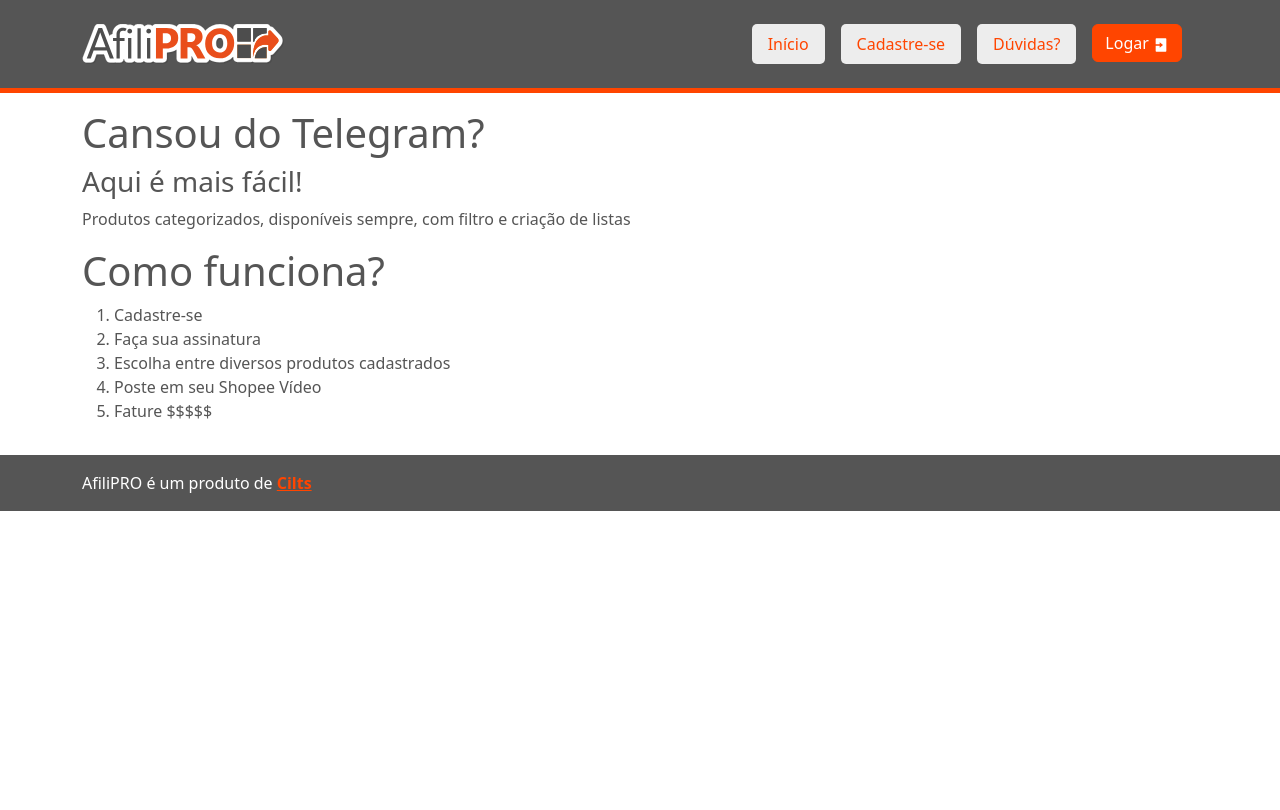
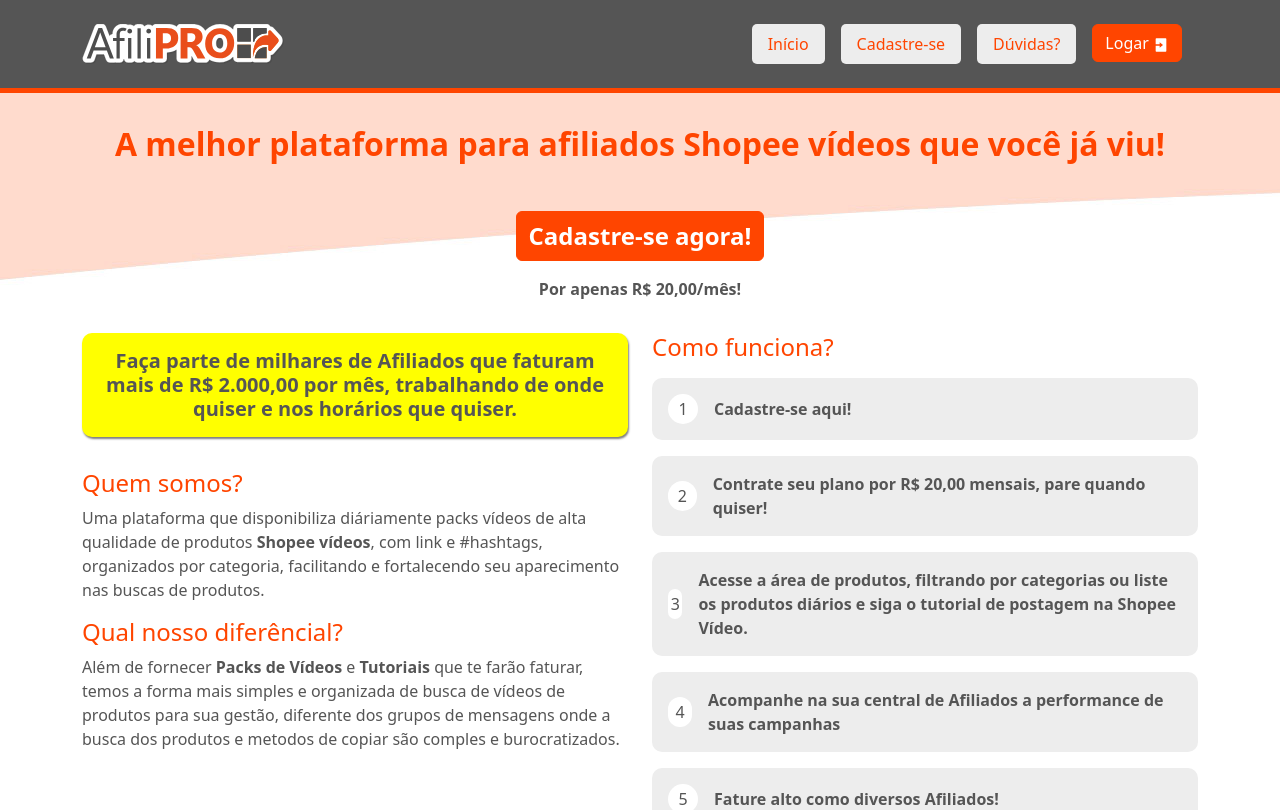
Before and after one commit to danielhauscilts/topafiliados, a React (Vite) app: page / in a window 1280 px wide. Shown: the top 810 px of the page. Built offline with nearby package versions, Linux system fonts and the light colour scheme; what @mercadopago/sdk-react would draw is missing.

Commit message:
implement home and about

```diff
--- a/src/App.scss
+++ b/src/App.scss
@@ -69,6 +69,11 @@
   color: #FFF;
   padding: 1rem 0;
 
+  a {
+    color: #FFF;
+    text-decoration: none;
+  }
+
   @media screen and (max-width: 500px) {
     text-align: center;
   }
--- a/src/App.tsx
+++ b/src/App.tsx
@@ -24,6 +24,8 @@
 // Icons
 import { RiLoginBoxFill } from "react-icons/ri";
 import { RiLogoutBoxRFill } from "react-icons/ri";
+import { MdEmail } from "react-icons/md";
+import { IoLogoWhatsapp } from "react-icons/io";
 
 class User {
   name?: string;
@@ -188,8 +190,15 @@
       <div className='footer'>
         <Container>
           <Row>
+            <Col>
+                  <strong>Contate-nos</strong>
+                  <p>
+                    <a href="mailto:atendimento@afilipro.com.br"><MdEmail /> - atendiento@afilipro.com.br</a><br />
+                    <a href="https://wa.me/5511962601113?text=AfiliPRO"><IoLogoWhatsapp /> - +55 (11) 9 6260.1113</a>
+                  </p>
+            </Col>
             <Col xs={12}>
-              AfiliPRO é um produto de <a href='https://danielhaus.com.br' target='_blank' style={{fontWeight: 'bold'}}>Cilts</a>
+              AfiliPRO é um produto de <strong>Cilts Serviços para Internet</strong> CNPJ: 14.512.150/0001-99
             </Col>
           </Row>
         </Container>
--- a/src/pages/About.tsx
+++ b/src/pages/About.tsx
@@ -1,9 +1,7 @@
 import { Container, Row, Col } from 'react-bootstrap';
-import "yet-another-react-lightbox/styles.css";
+import Accordion from 'react-bootstrap/Accordion';
 
 import './About.scss';
-import '../assets/zoom-styles.min.css';
-import "react-image-gallery/styles/css/image-gallery.css";
 
 const About = () => {
 
@@ -12,8 +10,38 @@
         <div className='about content'>
             <Container>
                 <Row>
-                    <Col md={12} className='laser-list'>
+                    <Col md={12} className='laser-list' style={{marginBottom: '2rem'}}>
                         <h1>Dúvidas</h1>
+
+                        <Accordion defaultActiveKey="0">
+                            <Accordion.Item eventKey="0">
+                                <Accordion.Header>Como me cadastro?</Accordion.Header>
+                                <Accordion.Body>
+                                    Clique neste <a href="/cadastro" target='_self'>link</a> e preencha o formulário, importante ser um e-mail e telefone válidos, você precisará deles para se logar!<br />
+                                    Logo após você será direcionado(a) para uma área de login, preencha o usuário e senha cadastrados anteriormente e er´solicitado a inclusão de um código que será enviado por SMS no celular cadastrado.<br />
+                                </Accordion.Body>
+                            </Accordion.Item>
+                            <Accordion.Item eventKey="1">
+                                <Accordion.Header>Como contratar?</Accordion.Header>
+                                <Accordion.Body>
+                                Após o login, acesse <strong>Minha Conta | Contratação</strong> para revisar seus dados e fazer a contratação, o pagamento é através do Mercado Pago aceitando pagamentos por Pix, Boleto, Cartôes de Crédito e Débito em um ambiente seguro!<br />
+                                Após o pagamento você será redirecionado ao site, onde estará habilitado os botões <strong>Produtos</strong> e <strong>Tutoriais</strong> para uso durante 30 dias.<br />
+                                Em Minha Conte é informado a data de vigência do plano para contratar mais dias, realize uma nova compra após essa data.
+                                </Accordion.Body>
+                            </Accordion.Item>
+                            <Accordion.Item eventKey="2">
+                                <Accordion.Header>Como pagar?</Accordion.Header>
+                                <Accordion.Body>
+                                O pagamento é realizado através da pataforma Mercado Pago com os meios Pix, Boleto, Cartões de Débito e Crédito, mesmo não possuindo cadastro no Mercado Pago.
+                                </Accordion.Body>
+                            </Accordion.Item>
+                            <Accordion.Item eventKey="3">
+                                <Accordion.Header>Tive um problema com meu pagamento?</Accordion.Header>
+                                <Accordion.Body>
+                                Entre em contato através do e-mail <a href="mailto:pagamento@afilipro.com.br">pagamento@afilipro.com.br</a>, no assunto informar "Problema de pagamento - seu@email", no corpo do e-mail notificar o problema, espondemos em até 24h.
+                                </Accordion.Body>
+                            </Accordion.Item>
+                        </Accordion>
                     </Col>
                 </Row>
             </Container>
--- a/src/pages/Home.scss
+++ b/src/pages/Home.scss
@@ -1,39 +1,61 @@
 .home {
     color: #555;
     padding: 1rem;
+    background: url(/images/bg_home.jpg) center top no-repeat;
 
-    .home-register {
+    .call {
 
-        background-color: #ededed;
-        border-radius: 10px;
-        padding: 1rem;
-
-        .row {
-            margin-bottom: 1rem;
-
-            &:last-child {
-                margin-bottom: 0;
-            }
+        h1 {
+            font-size: 2rem;
+            font-weight: bold;
+            margin: 1rem 0 2rem;
+            text-align: center;
+            color: orangered;
         }
 
-        input {
-            width: 100%;
-        }
-
-        .error {
-            text-align: center;
-            color: #791e1e;
+        button {
+            font-size: 1.5rem;
+            font-weight: bold;
         }
     }
 
-    .password-field {
-        position: relative;
+    h2 {
+        color: orangered;
+        font-size: 1.5rem;
+    }
 
-        svg {
-            position: absolute;
-            right: 20px;
-            top: 7px;
-            cursor: pointer;
+    .feature-list {
+        counter-reset: section;
+        list-style: none;
+        padding: 0;
+        margin: 0;
+        margin-top: 1rem;
+
+        li {
+            background-color: #ededed;
+            margin-bottom: 1rem;
+            padding: 1rem;
+            display: flex;
+            flex-direction: row;
+            align-items: center;
+            border-radius: 10px;
+
+            span {
+                font-weight: bold;
+            }
+
+            &::before {
+                counter-increment: section 1;
+                content: counter(section);
+                display: inline-block;
+                width: 30px;
+                height: 30px;
+                line-height: 30px;
+                text-align: center;
+                border-radius: 30px;
+                background-color: #FFF;
+                margin-right: 1rem;
+            }
         }
     }
 }
--- a/src/pages/Home.tsx
+++ b/src/pages/Home.tsx
@@ -1,4 +1,5 @@
-import { Container, Row, Col } from 'react-bootstrap';
+import { Container, Row, Col, Button } from 'react-bootstrap';
+import { useNavigate } from 'react-router-dom';
 import "yet-another-react-lightbox/styles.css";
 
 import './Home.scss';
@@ -7,28 +8,35 @@
 
 const Home = () => {
 
+    const Navigate = useNavigate();
+
     return (
         <>
         <div className='home'>
             <Container>
-                <Row>
-                    <Col md={12} className='laser-list'>
-                        <h1>Cansou do Telegram?</h1>
-                        <h3>Aqui é mais fácil!</h3>
-                        <p>Produtos categorizados, disponíveis sempre, com filtro e criação de listas</p>
+                <Row className='call'>
+                    <Col md={12}>
+                        <h1>A melhor plataforma para afiliados Shopee vídeos que você já viu!</h1>
                     </Col>
-                </Row>
-            </Container>
-            <Container>
-                <Row>
                     <Col md={12}>
-                        <h1>Como funciona?</h1>
-                        <ol>
-                            <li>Cadastre-se</li>
-                            <li>Faça sua assinatura</li>
-                            <li>Escolha entre diversos produtos cadastrados</li>
-                            <li>Poste em seu Shopee Vídeo</li>
-                            <li>Fature $$$$$</li>
+                        <p className='text-center' style={{marginTop: '1rem'}}><Button onClick={(e)=>{e.preventDefault(); Navigate('/cadastro')}}>Cadastre-se agora!</Button></p>
+                        <p className='text-center' style={{marginBottom: '2rem'}}><strong>Por apenas R$ 20,00/mês!</strong></p>
+                    </Col>
+                    <Col md={6}>
+                        <p style={{textAlign: 'center', margin: '0 0 2rem', fontSize: '1.25rem', backgroundColor: 'yellow', padding: '1rem', borderRadius: '10px', lineHeight: '1.5rem', boxShadow: '1px 2px 2px rgba(0,0,0,.5)'}}><strong>Faça parte de milhares de Afiliados que faturam mais de R$ 2.000,00 por mês, trabalhando de onde quiser e nos horários que quiser.</strong></p>
+                        <h2>Quem somos?</h2>
+                        <p>Uma plataforma que disponibiliza diáriamente packs vídeos de alta qualidade de produtos <strong>Shopee vídeos</strong>, com link e #hashtags, organizados por categoria, facilitando e fortalecendo seu aparecimento nas buscas de produtos.</p>
+                        <h2>Qual nosso diferêncial?</h2>
+                        <p>Além de fornecer <strong>Packs de Vídeos</strong> e <strong>Tutoriais</strong> que te farão faturar, temos a forma mais simples e organizada de busca de vídeos de produtos para sua gestão, diferente dos grupos de mensagens onde a busca dos produtos e metodos de copiar são comples e burocratizados. </p>
+                    </Col>
+                    <Col md={6}>
+                        <h2>Como funciona?</h2>
+                        <ol className='feature-list'>
+                            <li><span onClick={(e)=>{e.preventDefault();Navigate('/cadastro')}}>Cadastre-se aqui!</span></li>
+                            <li><span>Contrate seu plano por R$ 20,00 mensais, pare quando quiser!</span></li>
+                            <li><span>Acesse a área de produtos, filtrando por categorias ou liste os produtos diários e siga o tutorial de postagem na Shopee Vídeo.</span></li>
+                            <li><span>Acompanhe na sua central de Afiliados a performance de suas campanhas</span></li>
+                            <li><span>Fature alto como diversos Afiliados!</span></li>
                         </ol>
                     </Col>
                 </Row>
```
Also changed, not shown: public/images/bg_home.jpg (added).
